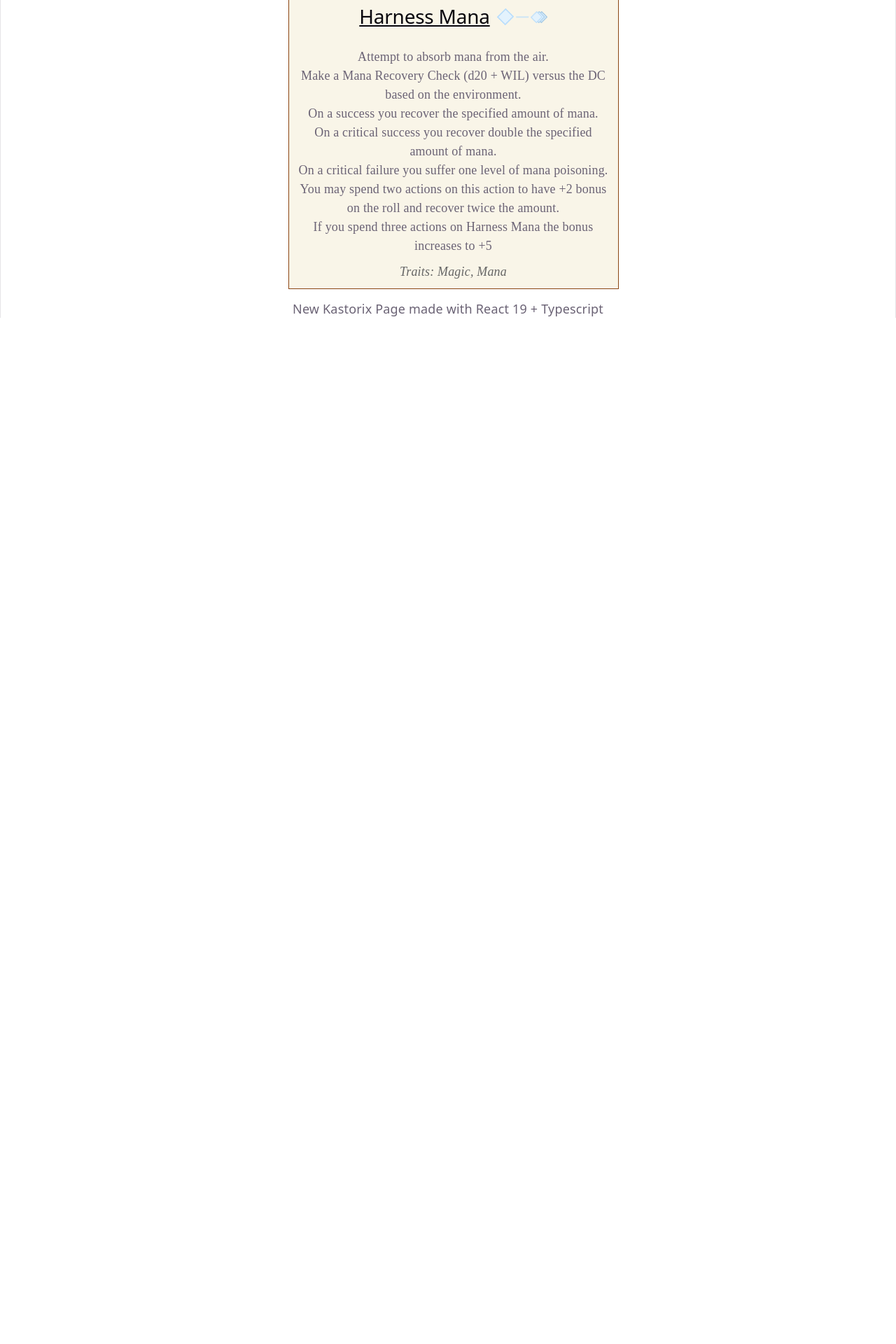
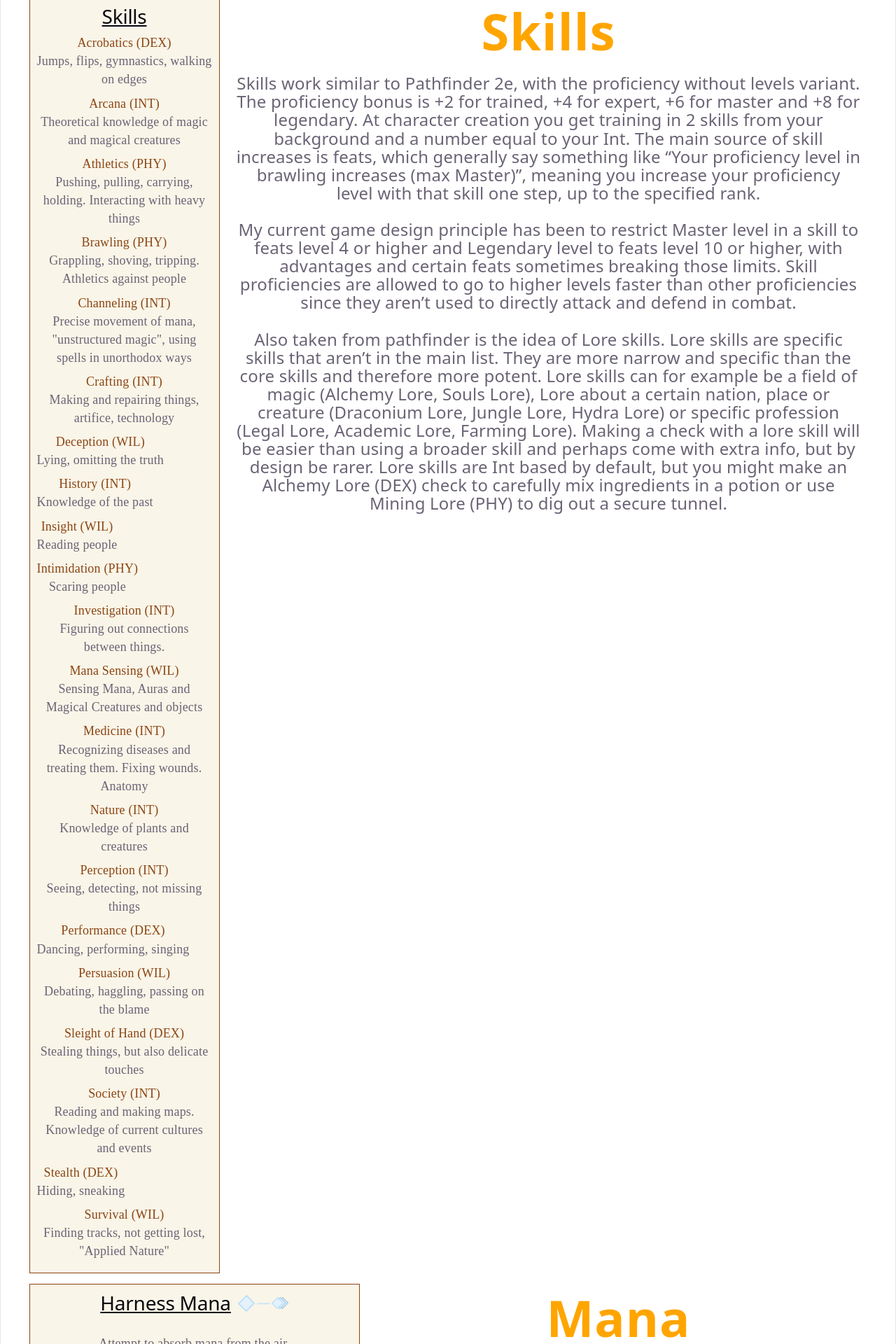
Before and after one commit to Acasez/kastorixv2, a React (Vite) app: page /index in a window 1280 px wide. Shown: the part 2880-4800 px from the top of the page at 70% size. Before the commit the page ends 3334 px from the top, so only its background shows below. Built offline with nearby package versions, Linux system fonts and the light colour scheme.

Commit message:
Strange skill rule box

```diff
--- a/public/json/skills.json
+++ b/public/json/skills.json
@@ -2,106 +2,127 @@
     {
         "name": "Acrobatics",
         "stat": "DEX",
-        "armorPenalties": "Light"
+        "armorPenalties": "Light",
+        "description": "Jumps, flips, gymnastics, walking on edges"
     },
     {
         "name": "Arcana",
         "stat": "INT",
-        "armorPenalties": ""
+        "armorPenalties": "",
+        "description": "Theoretical knowledge of magic and magical creatures"
     },
     {
         "name": "Athletics",
         "stat": "PHY",
-        "armorPenalties": ""
+        "armorPenalties": "",
+        "description": "Pushing, pulling, carrying, holding. Interacting with heavy things"
     },
     {
         "name": "Brawling",
         "stat": "PHY",
-        "armorPenalties": ""
+        "armorPenalties": "",
+        "description": "Grappling, shoving, tripping. Athletics against people"
     },
     {
         "name": "Channeling",
         "stat": "INT",
-        "armorPenalties": "Light"
+        "armorPenalties": "Light",
+        "description": "Precise movement of mana, \"unstructured magic\", using spells in unorthodox ways"
     },
     {
         "name": "Crafting",
         "stat": "INT",
-        "armorPenalties": ""
+        "armorPenalties": "",
+        "description": "Making and repairing things, artifice, technology"
     },
     {
         "name": "Deception",
         "stat": "WIL",
-        "armorPenalties": ""
+        "armorPenalties": "",
+        "description": "Lying, omitting the truth"
     },
     {
         "name": "History",
         "stat": "INT",
-        "armorPenalties": ""
+        "armorPenalties": "",
+        "description": "Knowledge of the past"
     },
     {
         "name": "Insight",
         "stat": "WIL",
-        "armorPenalties": ""
+        "armorPenalties": "",
+        "description": "Reading people"
     },
     {
         "name": "Intimidation",
         "stat": "PHY",
-        "armorPenalties": ""
+        "armorPenalties": "",
+        "description": "Scaring people"
     },
     {
         "name": "Investigation",
         "stat": "INT",
-        "armorPenalties": ""
+        "armorPenalties": "",
+        "description": "Figuring out connections between things."
     },
     {
         "name": "Mana Sensing",
         "stat": "WIL",
-        "armorPenalties": "Light"
+        "armorPenalties": "Light",
+        "description": "Sensing Mana, Auras and Magical Creatures and objects"
     },
     {
         "name": "Medicine",
         "stat": "INT",
-        "armorPenalties": ""
+        "armorPenalties": "",
+        "description": "Recognizing diseases and treating them. Fixing wounds. Anatomy"
     },
     {
         "name": "Nature",
         "stat": "INT",
-        "armorPenalties": ""
+        "armorPenalties": "",
+        "description": "Knowledge of plants and creatures"
     },
     {
         "name": "Perception",
         "stat": "INT",
-        "armorPenalties": "Heavy"
+        "armorPenalties": "Heavy",
+        "description": "Seeing, detecting, not missing things"
     },
     {
         "name": "Performance",
         "stat": "DEX",
-        "armorPenalties": "Heavy"
+        "armorPenalties": "Heavy",
+        "description": "Dancing, performing, singing"
     },
     {
         "name": "Persuasion",
         "stat": "WIL",
-        "armorPenalties": ""
+        "armorPenalties": "",
+        "description": "Debating, haggling, passing on the blame"
     },
     {
         "name": "Sleight of Hand",
         "stat": "DEX",
-        "armorPenalties": ""
+        "armorPenalties": "",
+        "description": "Stealing things, but also delicate touches"
     },
     {
         "name": "Society",
         "stat": "INT",
-        "armorPenalties": ""
+        "armorPenalties": "",
+        "description": "Reading and making maps. Knowledge of current cultures and events"
     },
     {
         "name": "Stealth",
         "stat": "DEX",
-        "armorPenalties": "Heavy"
+        "armorPenalties": "Heavy",
+        "description": "Hiding, sneaking"
     },
     {
         "name": "Survival",
         "stat": "WIL",
-        "armorPenalties": ""
+        "armorPenalties": "",
+        "description": "Finding tracks, not getting lost, \"Applied Nature\""
     }
 ]
--- /dev/null
+++ b/src/components/SkillRuleBox.tsx
@@ -0,0 +1,48 @@
+import RulesBox from "./RulesBox";
+import { useState, useEffect } from "react";
+
+interface Skill {
+  name: string;
+  description: string;
+  stat: string;
+}
+
+export default function SkillRuleBox() {
+  const [skills, setSkills] = useState([]);
+  const [loading, setLoading] = useState(true);
+  const [error, setError] = useState(null);
+
+  useEffect(() => {
+    fetch("/json/skills.json")
+      .then((response) => {
+        if (!response.ok) {
+          throw new Error("Failed to load skills");
+        }
+        return response.json();
+      })
+      .then((data) => {
+        setSkills(data);
+        setLoading(false);
+      })
+      .catch((err) => {
+        setError(err.message);
+        setLoading(false);
+      });
+  }, []);
+
+  if (loading) {
+    return <div>Loading skills...</div>;
+  }
+
+  if (error) {
+    return <div>Error: {error}</div>;
+  }
+
+  const skillRules = skills.map((skill: Skill) => ({
+    rule: `${skill.name} (${skill.stat})`,
+    description: skill.description,
+    isHeader: false,
+  }));
+
+  return <RulesBox name="Skills" rules={skillRules} />;
+}
--- a/src/pages/RPGOverview.tsx
+++ b/src/pages/RPGOverview.tsx
@@ -3,6 +3,7 @@ import ImageDisplay from "../components/ImageDisplay";
 import TitleSection from "../components/PageIntroFlair";
 import RowFrame from "../components/RowFrame";
 import RulesBox from "../components/RulesBox";
+import SkillRuleBox from "../components/SkillRuleBox";
 import TextSection from "../components/TextSection";
 import { useActions } from "../hooks/useActions";
 
@@ -86,6 +87,11 @@ export default function RPGOverview() {
         />
       </RowFrame>
       <RowFrame reverse={true}>
+        <TextSection name="Skills" description={DESCRIPTIONS.skills} />
+        <SkillRuleBox />
+      </RowFrame>
+      <RowFrame reverse={true}>
+        <TextSection name="Mana" description={DESCRIPTIONS.mana} />
         <ActionBox action="Harness Mana" actionsList={actions} />
       </RowFrame>
     </>
@@ -115,6 +121,13 @@ When it comes to mental stats, I’ve also cut one out. Will serves as a mix of
 
 Intelligence is used in spellshaping modifiers (when not casting Attuned spells), and provides characters with extra spells and skill proficiencies. Unlike the other stats Int doesn’t have an associated saving throw. But instead Int is also used in many feats that either scale on or are locked behind high Int, with powerful feats like Studied Ahead providing adept spells ahead on curve requiring 3 or more Int. Int is also the stat with most connected skills, having more than double that of Phy and Dex
 `,
-  skills: ``,
+  skills: `Skills work similar to Pathfinder 2e, with the proficiency without levels variant. The proficiency bonus is +2 for trained, +4 for expert, +6 for master and +8 for legendary. At character creation you get training in 2 skills from your background and a number equal to your Int. The main source of skill increases is feats, which generally say something like “Your proficiency level in brawling increases (max Master)”, meaning you increase your proficiency level with that skill one step, up to the specified rank.
+
+My current game design principle has been to restrict Master level in a skill to feats level 4 or higher and Legendary level to feats level 10 or higher, with advantages and certain feats sometimes breaking those limits. Skill proficiencies are allowed to go to higher levels faster than other proficiencies since they aren’t used to directly attack and defend in combat.
+
+Also taken from pathfinder is the idea of Lore skills. Lore skills are specific skills that aren’t in the main list. They are more narrow and specific than the core skills and therefore more potent. Lore skills can for example be a field of magic (Alchemy Lore, Souls Lore), Lore about a certain nation, place or creature (Draconium Lore, Jungle Lore, Hydra Lore) or specific profession (Legal Lore, Academic Lore, Farming Lore). Making a check with a lore skill will be easier than using a broader skill and perhaps come with extra info, but by design be rarer. Lore skills are Int based by default, but you might make an Alchemy Lore (DEX) check to carefully mix ingredients in a potion or use Mining Lore (PHY) to dig out a secure tunnel.`,
   characterBuilding: ``,
+  mana: `There are no spell slots in Kastorix, Mana is the resource used to cast all spells. Casting spells costs mana depending on their rank and traits. Mages can cast spells beyond their natural mana limit, but doing so risks mana poisoning and possibly death.
+
+The rate of mana regeneration is based on the Mana Density of the location, but can be increased by certain feats and actions. Mages can generally recover all their mana during a long rest, but in low mana density areas this can take longer. You can read more about mana here`,
 } as const;
```
